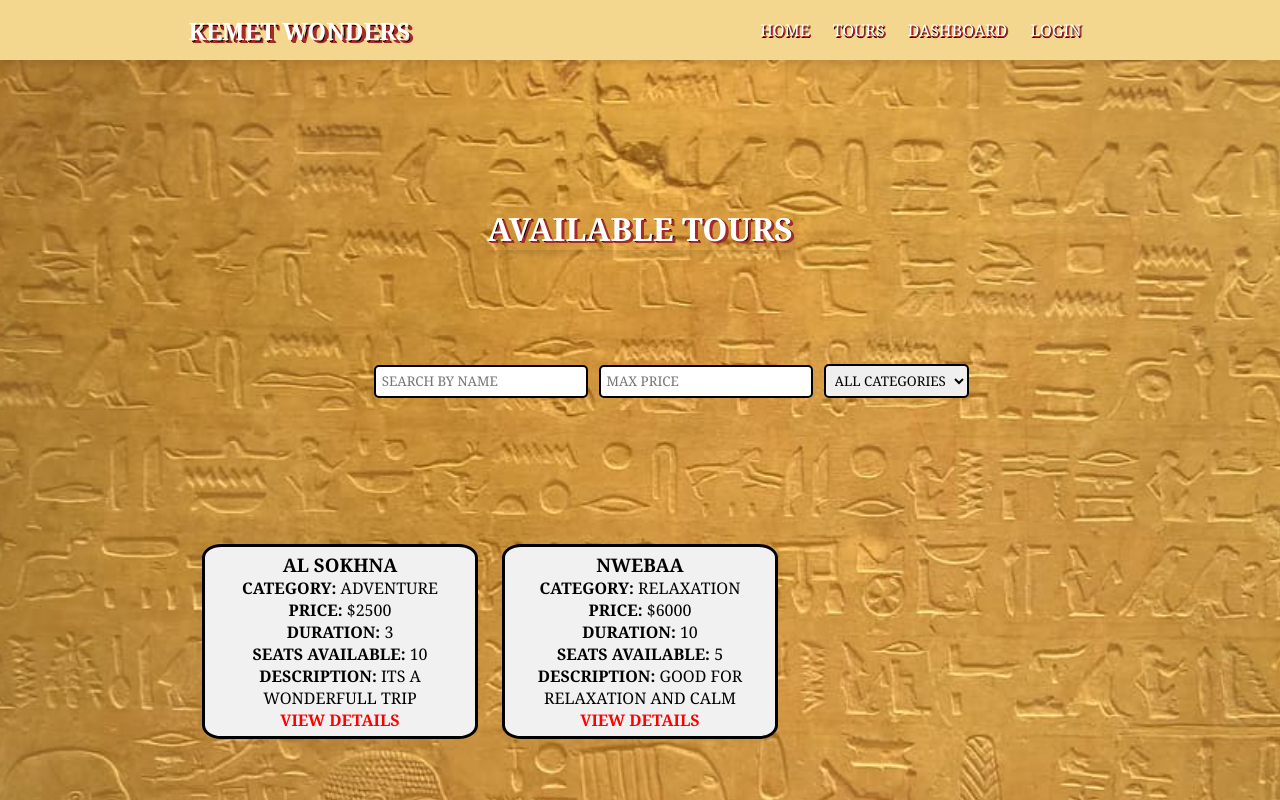
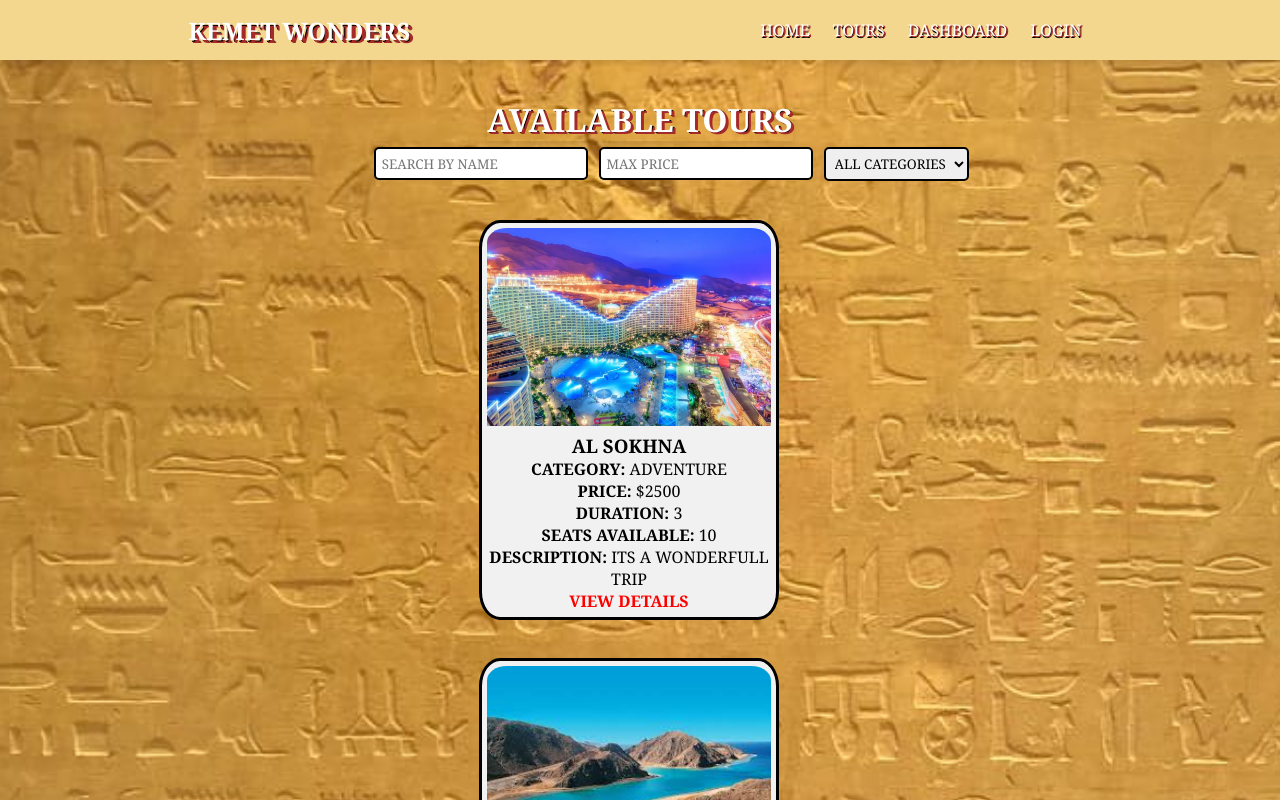
Before and after one commit to Eyad20210197/tour-system, a React (Create React App) app: page / in a window 1280 px wide. Both pictures are taken after a click on the button "VIEW TOURS". Shown: the top 800 px of the page. Built offline with nearby package versions, Linux system fonts and the light colour scheme; data requests are answered from the project's data file.

Commit message:
updating some CSS

```diff
--- a/db.json
+++ b/db.json
@@ -9,7 +9,8 @@
       "duration": "3",
       "seats": "10",
       "description": "its a wonderfull trip",
-      "agencyId": "813"
+      "agencyId": "813",
+      "imageUrl": "/Ain Sokhna.jpg"
     },
 
     {
@@ -20,7 +21,8 @@
       "duration": "10",
       "seats": "5",
       "description": "good for relaxation and calm",
-      "agencyId": "7764"
+      "agencyId": "7764",
+      "imageUrl": "/nuweiba.jpeg"
     }
   ],
   "users": [
--- a/src/pages/public/Tours.jsx
+++ b/src/pages/public/Tours.jsx
@@ -50,8 +50,6 @@ function Tours() {
           <option value="Historical">Historical</option>
           <option value="Relaxation">Relaxation</option>
         </select>
-
-
       </div>
 
       {/* Tour List */}
@@ -60,9 +58,14 @@ function Tours() {
           <p>No tours match your search.</p>
         ) : (
           <ul>
-
             {filteredTours.map((tour) => (
               <li key={tour.id} className="tour-item">
+                {tour.imageUrl && (
+                  <img
+                    src={tour.imageUrl}
+                    alt={tour.name}
+                  />
+                )}
                 <h3>{tour?.name || "No Name Available"}</h3>
                 <p><strong>Category:</strong> {tour?.category || "N/A"}</p>
                 <p><strong>Price:</strong> ${tour?.price || "N/A"}</p>
@@ -71,9 +74,7 @@ function Tours() {
                 <p><strong>Description:</strong> {tour?.description || "N/A"}</p>
                 <Link to={`/tours/${tour.id}`}>View Details</Link>
               </li>
-
             ))}
-
           </ul>
         )}
       </div>
--- a/src/styles/global.css
+++ b/src/styles/global.css
@@ -5,6 +5,7 @@
   margin: 0;
   padding: 0;
 }
+
 .head {
   display: flex;
   align-items: center;
@@ -54,19 +55,22 @@ nav ul li a {
   text-shadow: 2px 1px brown, 1px 2px black;
 
 }
-nav ul li button{
+
+nav ul li button {
   font-size: 16px;
   border: none;
   background-color: transparent;
   color: white;
   text-shadow: 2px 1px brown, 1px 2px black;
 }
+
 nav ul li button:hover {
   color: #f39c12;
   transition: 0.6s;
   font-size: large;
-cursor: pointer;
+  cursor: pointer;
 }
+
 nav ul li a:hover {
   color: #f39c12;
   transition: 0.6s;
@@ -177,62 +181,96 @@ footer .social-links ul li a {
   margin-top: 60px;
   width: 100%
 }
-.tour-list h1{
+
+.tour-list h1 {
   text-shadow: 3px 2px brown, 2px 1px black;
   box-shadow: 0 4px 6px rgba(0, 0, 0, 0.1);
   margin-top: 3%;
 }
-.tour-list input{
+
+.tour-list input {
   border: 2px solid black;
   border-radius: 5px;
   padding: 1%;
   margin: 1%;
 }
-.tour-list select{
+
+.tour-list select {
   border: 2px solid black;
   border-radius: 5px;
   padding: .9%;
   margin: 1%;
 }
-.tour-list select:hover{
+
+.tour-list select:hover {
   cursor: pointer;
 }
-.search{
+
+.search {
   display: flex;
   align-items: center;
   justify-content: space-between;
 }
-.tours ul{
-  display: grid;
-  grid-template-columns:1fr 1fr 1fr ;
-  list-style: none;
-}
-.tours ul li{
+
+.tour-item {
+  display: flex;
+  flex-direction: column;
+  justify-content: space-evenly;
+  align-items: center;
+  text-align: center;
+  height: 400px;
+  margin-top: 60px;
+  width: 100%;
   background-color: #f1f1f1;
   border: 3px solid black;
   padding: 5px;
-  text-align: center;
   color: black;
   margin: 4%;
   border-radius: 7%;
   max-width: 300px;
 }
-.tours ul li a{
+
+.tour-item img {
+  width: 100%;
+  height: 100%;
+  object-fit: cover;
+  border-radius: 10px;
+  border-radius: 7% 7% 0 0;
+  padding-bottom: 7px;
+}
+
+.tours ul {
+  display: grid;
+  grid-template-columns: repeat(auto-fill, minmax(350px, 1fr));
+  gap: 10px;
+  justify-content: center;
+  align-items: center;
+  list-style: none;
+  text-align: center;
+  color: white;
+  padding: 0;
+  margin: 0;
+  box-sizing: border-box;
+}
+
+.tours ul li a {
   text-decoration: none;
   color: red;
   font-weight: bold;
 }
+
 .log-in {
   background-color: rgb(212, 163, 72);
   display: flex;
   flex-direction: column;
-  justify-content:space-evenly;  /* Horizontally center the text */
-  align-items: center;  /* Vertically center the text */
+  justify-content: space-evenly;
+  align-items: center;
   text-align: center;
   height: 500px;
-width: 100%
+  width: 100%
 }
-.log-container{
+
+.log-container {
 
   background-image: url("/public/egypt-hieroglyph-ancient-egypt-hieroglyphs.jpg");
   padding: 6%;
@@ -241,43 +279,48 @@ width: 100%
   border-radius: 5%;
   box-shadow: 3px 5px 7px rgba(0, 0, 0, 0.1);
 }
-.log-container h2{
+
+.log-container h2 {
   padding: 3%;
   margin-bottom: 2%;
 }
-.log-in input{
+
+.log-in input {
   border: 2px solid black;
   border-radius: 5px;
   padding: 1%;
   margin: 1%;
-  background-color:  rgb(212, 163, 72);
+  background-color: rgb(212, 163, 72);
   text-transform: none;
 }
-.log-in ::placeholder{
+
+.log-in ::placeholder {
   color: black;
+}
 
-}
-.log-in button{
+.log-in button {
   border: 2px solid black;
   border-radius: 5px;
   padding: 2%;
   margin-top: 7%;
   font-weight: bold;
   margin-bottom: 2%;
-  background-color:  rgb(212, 163, 72);
+  background-color: rgb(212, 163, 72);
 
 }
+
 .log-in button:hover {
   background-color: #f39c12;
   transition: 0.6s;
   font-size: large;
-cursor: pointer;
+  cursor: pointer;
 }
-.log-container a{
+
+.log-container a {
   color: rgb(248, 255, 48);
   font-weight: bold;
+}
 
-}
 .dashboard {
   background-image: url("/public/abu-simbel-temple-egypt-antique-nile-aswan.jpg");
   background-position: center;
@@ -293,12 +336,13 @@ cursor: pointer;
   height: 400px;
   margin-top: 60px;
   width: 100%
+}
 
-}
-.dashboard .btn{
+.dashboard .btn {
   display: flex;
 }
-.dashboard .btn button{
+
+.dashboard .btn button {
   margin: 3%;
   padding: 2%;
   font-weight: bold;
@@ -308,15 +352,18 @@ cursor: pointer;
   color: black;
   text-shadow: 1px 1px rgb(108, 31, 7);
 }
-.dashboard .btn button:hover{
+
+.dashboard .btn button:hover {
   transition: 0.6s;
   font-size: large;
-cursor: pointer;
+  cursor: pointer;
 }
-.dashboard h1{
- color: rgb(113, 40, 1);
-  text-shadow:  4px 3px rgb(246, 198, 131),2px 1px rgb(255, 245, 245);
+
+.dashboard h1 {
+  color: rgb(113, 40, 1);
+  text-shadow: 4px 3px rgb(246, 198, 131), 2px 1px rgb(255, 245, 245);
 }
+
 .FunctionalComponent {
   display: flex;
   flex-direction: column;
```
Also changed, not shown: public/Ain Sokhna.jpg (added), public/nuweiba.jpeg (added). Lines whose indentation alone changed are shown as unchanged.
